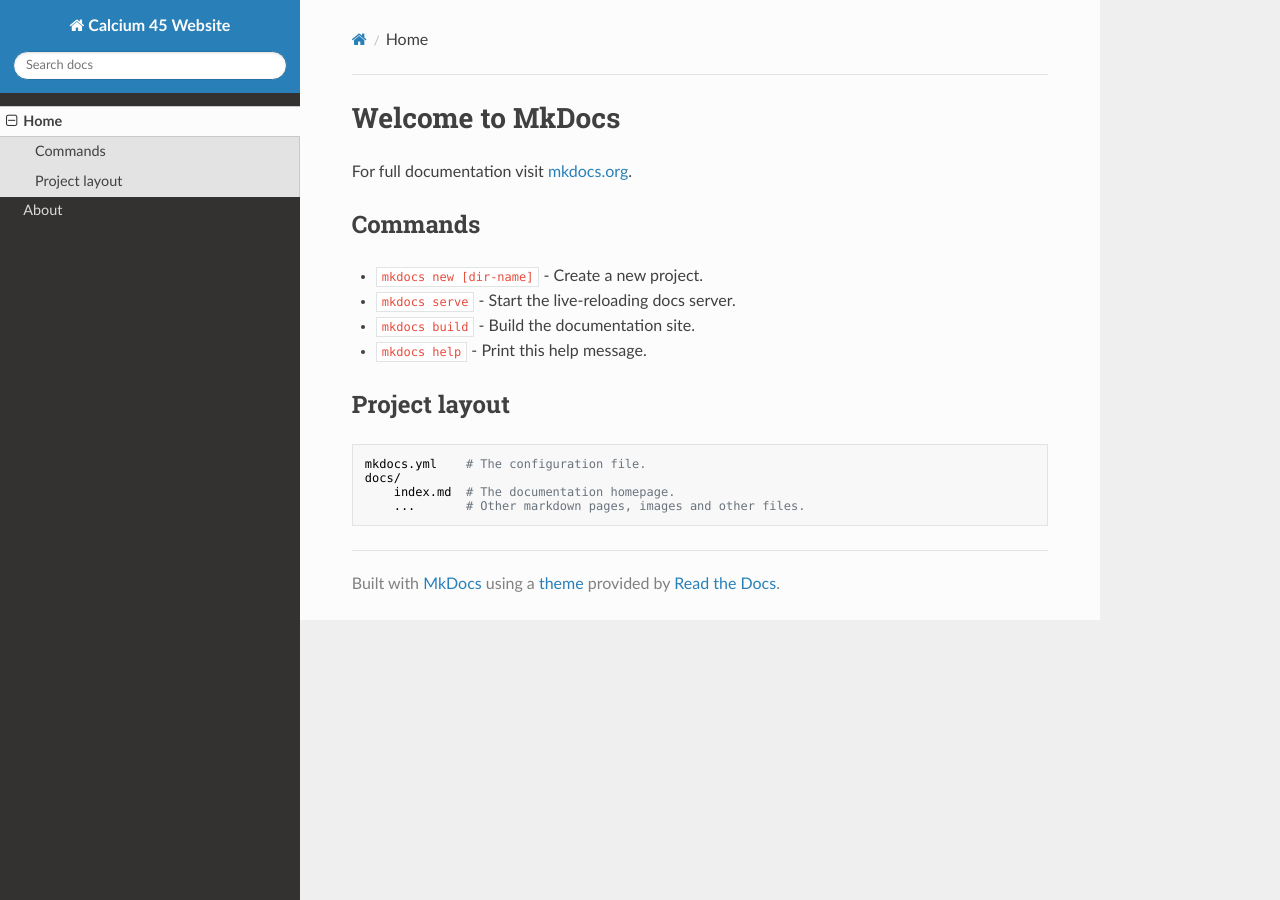
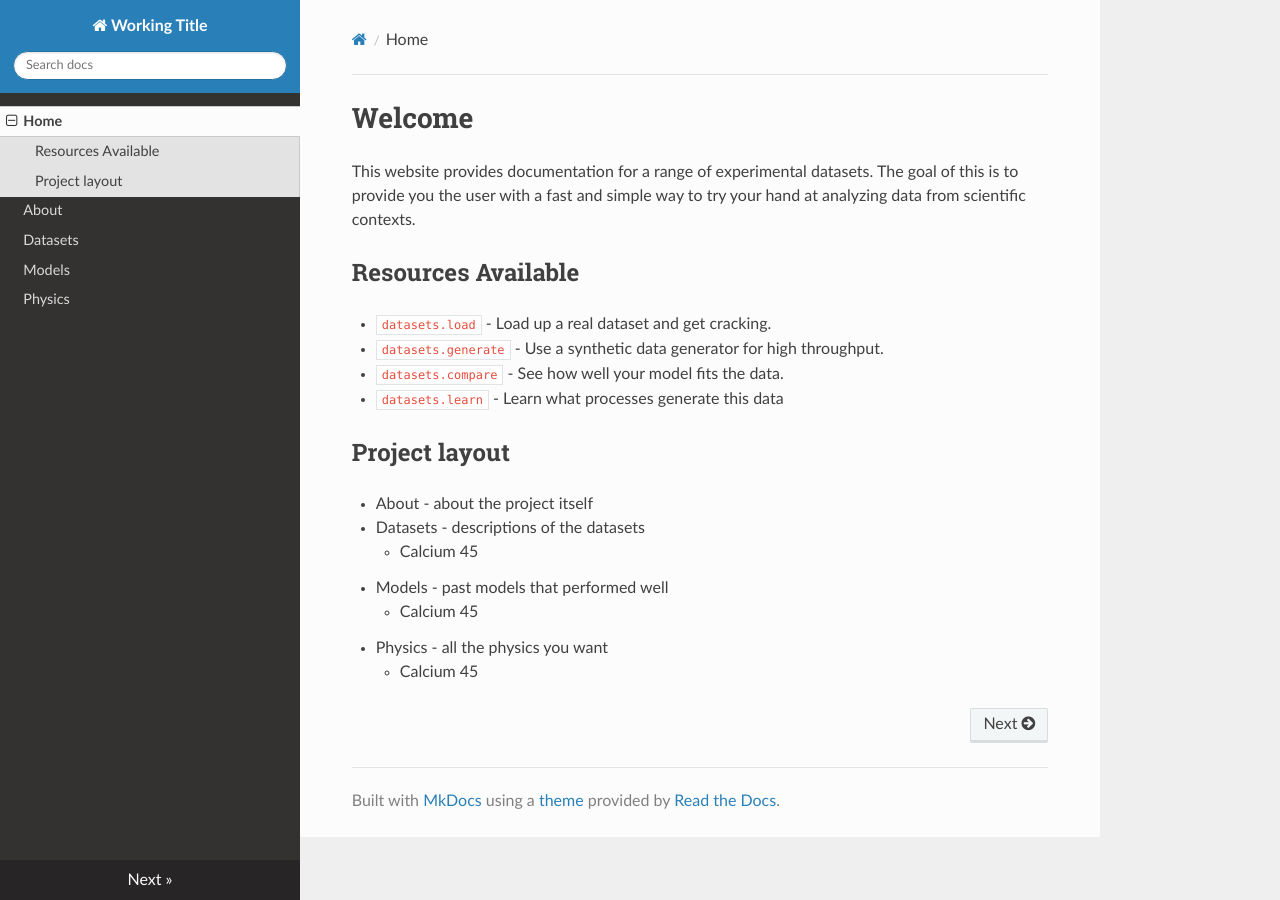
Before and after one commit to elliottperryman/Ca45_website, an MkDocs documentation site: the page built from docs/index.md, in a window 1280 px wide. Built offline with MkDocs 1.6.1, drawn with Linux system fonts in a browser that asks for light colours; nearby versions of some CDN libraries.

Commit message:
adding more pages

```diff
--- a/docs/index.md
+++ b/docs/index.md
@@ -1,17 +1,19 @@
-# Welcome to MkDocs
+# Welcome
 
-For full documentation visit [mkdocs.org](https://mkdocs.org).
+This website provides documentation for a range of experimental datasets. The goal of this is to provide you the user with a fast and simple way to try your hand at analyzing data from scientific contexts.
 
-## Commands
+## Resources Available
 
-* `mkdocs new [dir-name]` - Create a new project.
-* `mkdocs serve` - Start the live-reloading docs server.
-* `mkdocs build` - Build the documentation site.
-* `mkdocs help` - Print this help message.
+* `datasets.load` - Load up a real dataset and get cracking.
+* `datasets.generate` - Use a synthetic data generator for high throughput.
+* `datasets.compare` - See how well your model fits the data.
+* `datasets.learn` - Learn what processes generate this data
 
 ## Project layout
-
-    mkdocs.yml    # The configuration file.
-    docs/
-        index.md  # The documentation homepage.
-        ...       # Other markdown pages, images and other files.
+* About - about the project itself
+* Datasets - descriptions of the datasets
+	* Calcium 45
+* Models - past models that performed well
+	* Calcium 45
+* Physics - all the physics you want
+	* Calcium 45
--- a/mkdocs.yml
+++ b/mkdocs.yml
@@ -1,5 +1,8 @@
-site_name: "Calcium 45 Website"
+site_name: "Working Title"
 nav:
     - Home: index.md
     - About: about.md
+    - Datasets: datasets.md
+    - Models: models.md
+    - Physics: physics.md
 theme: readthedocs
```
Also changed, not shown: docs/about.md (added, +62 -0 lines), docs/datasets.md (added, +91 -0 lines), docs/models.md (added, +55 -0 lines), docs/physics.md (added, +57 -0 lines).
